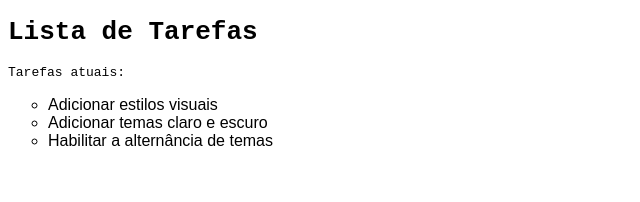
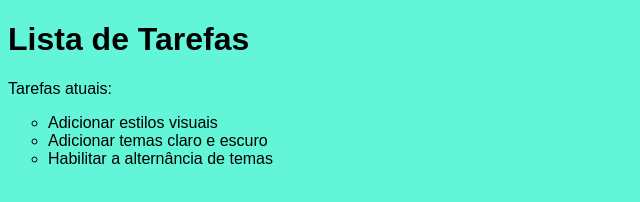
Before and after one commit to SteCarvalho87/site-simples, a plain HTML site: page index.html in a window 1280 px wide. Shown: the whole page, without its empty margins (0-640 px from the left). Drawn offline with Linux system fonts and the light colour scheme.

Commit message:
criados temas claros e escuros

```diff
--- a/index.html
+++ b/index.html
@@ -5,7 +5,7 @@
         <title>Site simples</title>
         <link rel="stylesheet" href="main.css">
     </head>
-    <body>
+    <body class="light-theme">
         <h1>Lista de Tarefas</h1>
         <p id="msg" >Tarefas atuais:</p>
         <ul>
@@ -13,6 +13,5 @@
             <li><class="list">Adicionar temas claro e escuro</li>
             <li>Habilitar a alternância de temas</li>
         </ul>
-
     </body>
 </html>
--- a/main.css
+++ b/main.css
@@ -1,15 +1,36 @@
+:root{
+    --blue: #58f5d5ef;
+    --white: #ffffff;
+    --black: #000000;
+}
+
+*{
+    color: var(--fontColor);
+    font-family: Arial, Helvetica, sans-serif;
+}
+
 body{
-        font-family: monospace;
+     background: var(--bg);
 }
+
 ul{
     font-family: Arial, Helvetica, sans-serif;
 }
+
 li{
     list-style: circle;
 }
+
 .list{
     list-style: square;
 }
-#msg{
-    font-family: monospace;
+
+.light-theme{
+    --bg: var(--blue);
+    --fontColor: var(--black);
 }
+
+.dark-theme{
+    --bg: var(--black)
+    --fontColor:var(--blue)
+}
```
